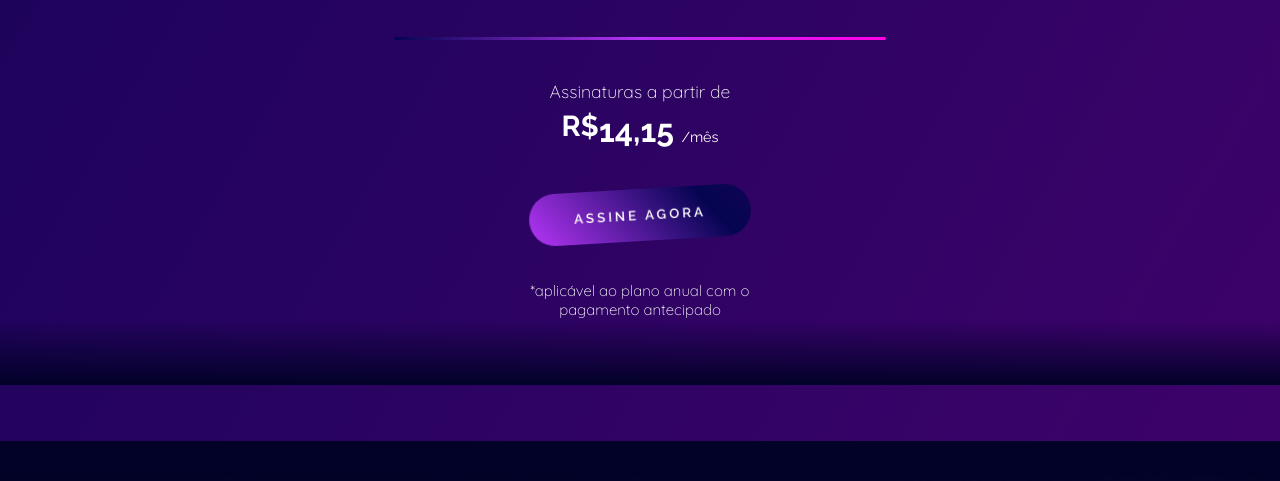
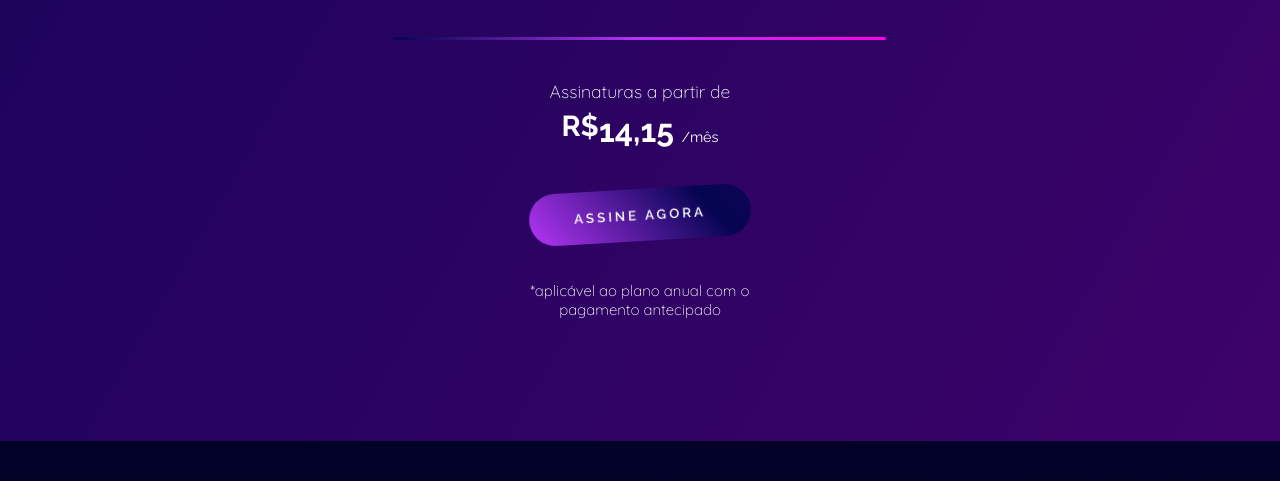
Before and after one commit to Devjhonax/Clone-HBO, a plain HTML site: page index.html in a window 1280 px wide. Shown: the part 319-800 px from the top of the page. Drawn offline with Linux system fonts and the light colour scheme.

Commit message:
Update style.css

```diff
--- a/assets/css/style.css
+++ b/assets/css/style.css
@@ -474,18 +474,6 @@ footer p {
         background-size: 400% 400%;
     }
 
-    .section-1::after {
-        content: "";
-        position: absolute;
-        top: 80%;
-        bottom: 0;
-        left: 0;
-        width: 100%;
-        height: 8%;
-        background: linear-gradient(0deg, #020228, transparent);
-    }
-
-
     .img1 {
         width: 100%;
         gap: 15px;
```
